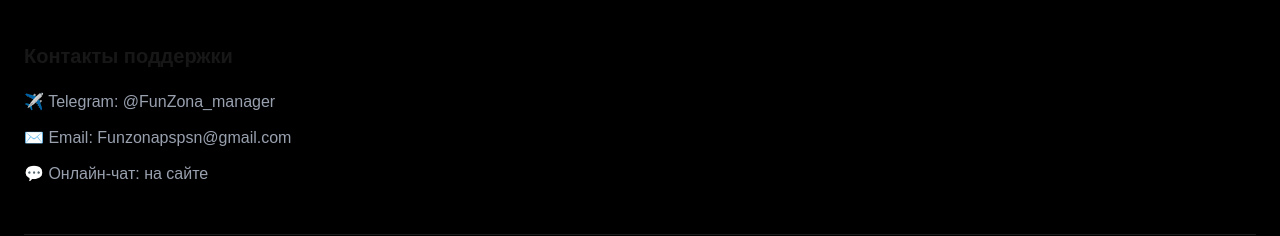
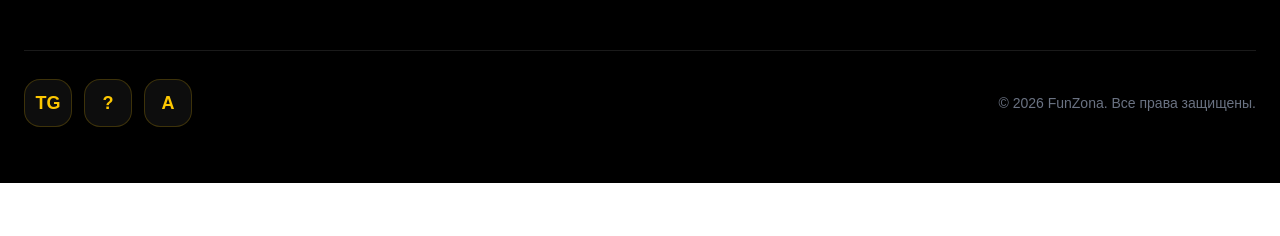
Before and after one commit to maksimzharkov03-eng/funzona, a Next.js app: page / in a window 1280 px wide. Shown: the part 1944-2180 px from the top of the page. After the commit the page ends 2127 px from the top, so only its background shows below. Built offline with nearby package versions, Linux system fonts and the light colour scheme; no server answers; the database is empty.

Commit message:
Remove footer support text block

```diff
--- a/app/layout.tsx
+++ b/app/layout.tsx
@@ -77,14 +77,6 @@
       </div>
     </div>
 
-    <div className="md:col-span-2">
-      <h3 className="font-black text-xl mb-5">Контакты поддержки</h3>
-      <div className="space-y-3 text-gray-400">
-        <p>✈️ Telegram: @FunZona_manager</p>
-        <p>✉️ Email: Funzonapspsn@gmail.com</p>
-        <p>💬 Онлайн-чат: на сайте</p>
-      </div>
-    </div>
   </div>
 
   <div className="max-w-7xl mx-auto mt-12 border-t border-white/10 pt-7">
```
